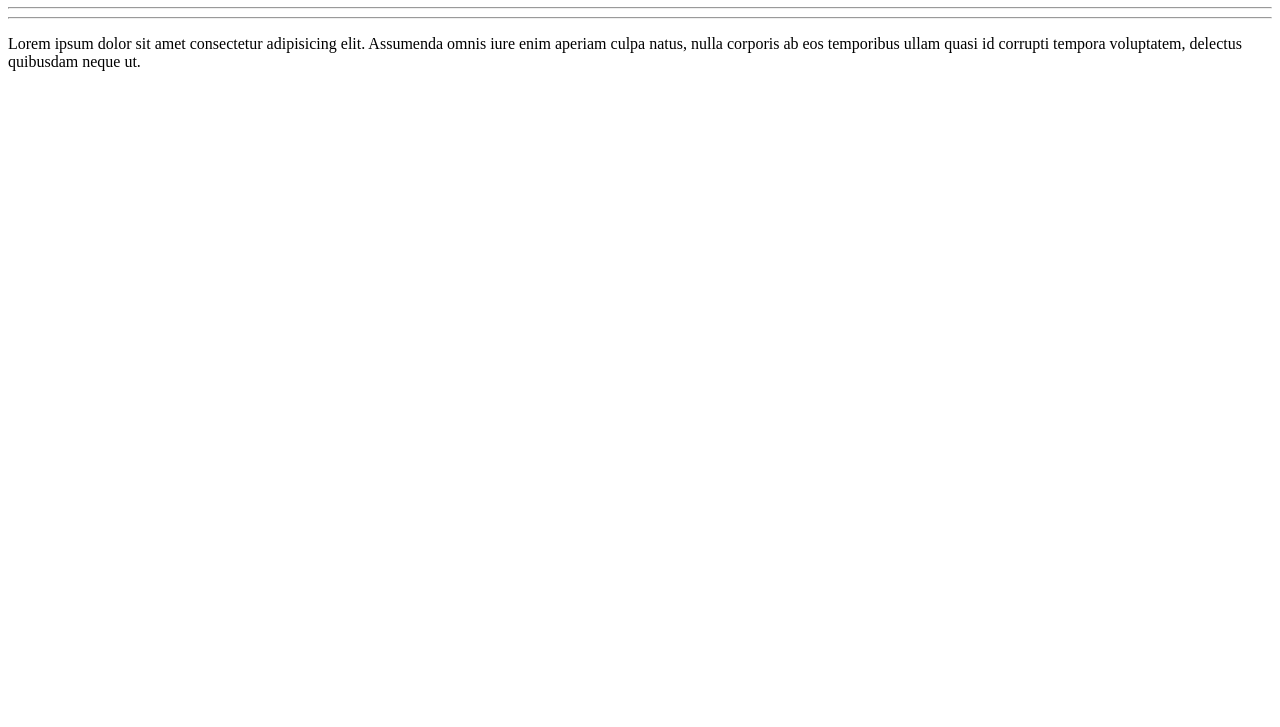
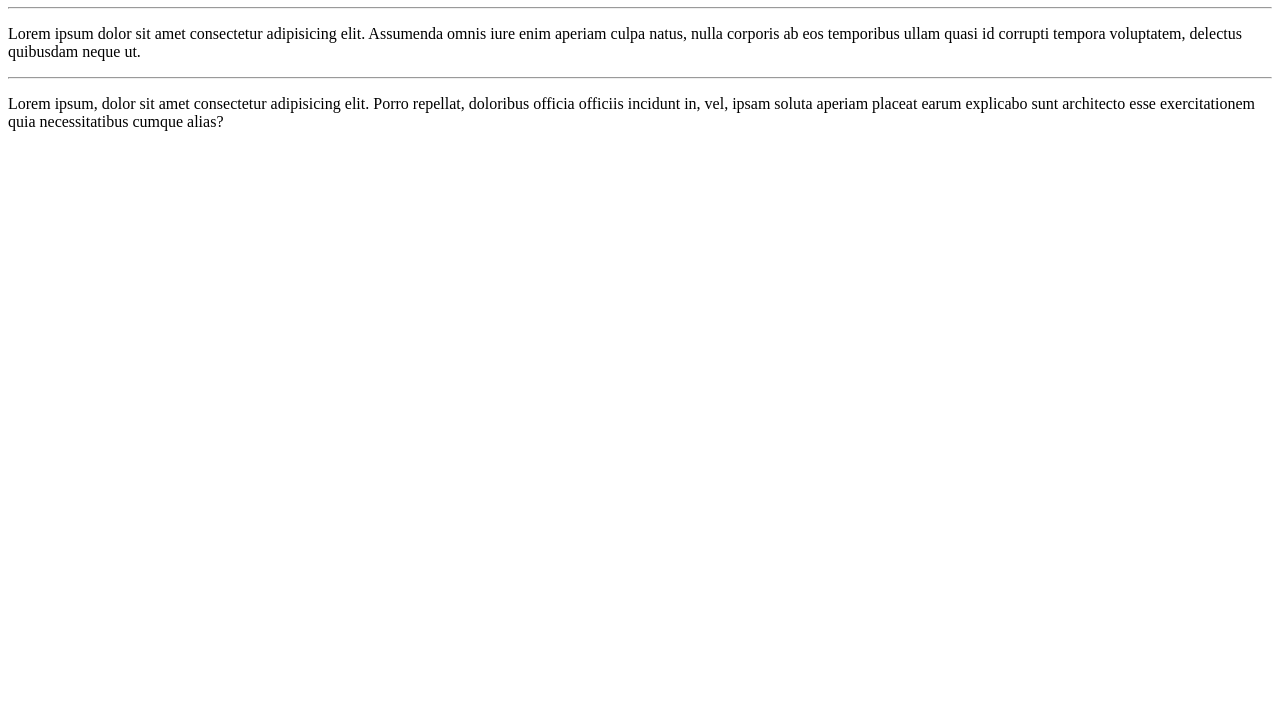
Before and after one commit to AleGaruber/Ola-Mundo-de-novo, a plain HTML site: page Site exemplo/index.html in a window 1280 px wide. Shown: the part 73-800 px from the top of the page. Drawn offline with Linux system fonts and the light colour scheme.

Commit message:
adicionei outro paragrafo agora sim de verdade

```diff
--- a/Site exemplo/index.html
+++ b/Site exemplo/index.html
@@ -9,7 +9,8 @@
 <body>
   <h1>Olá, Mundo!!</h1>
   <hr>
-   <hr>
   <p>Lorem ipsum dolor sit amet consectetur adipisicing elit. Assumenda omnis iure enim aperiam culpa natus, nulla corporis ab eos temporibus ullam quasi id corrupti tempora voluptatem, delectus quibusdam neque ut.</p>
+  <hr>
+  <p>Lorem ipsum, dolor sit amet consectetur adipisicing elit. Porro repellat, doloribus officia officiis incidunt in, vel, ipsam soluta aperiam placeat earum explicabo sunt architecto esse exercitationem quia necessitatibus cumque alias?</p>
 </body>
 </html>
```
